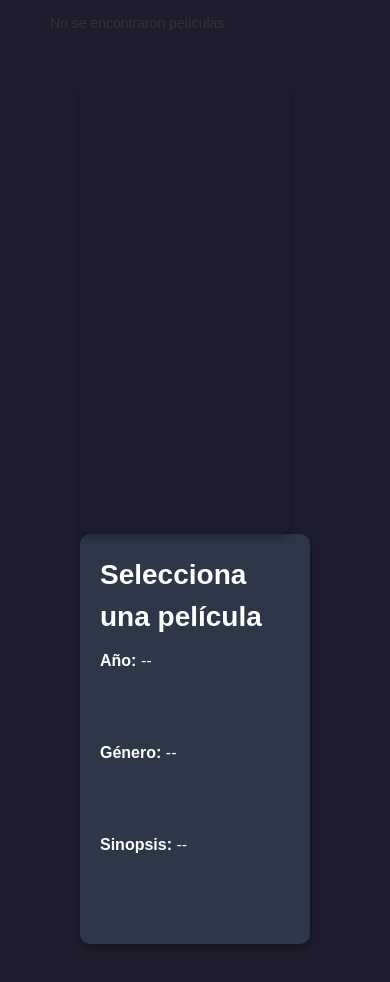
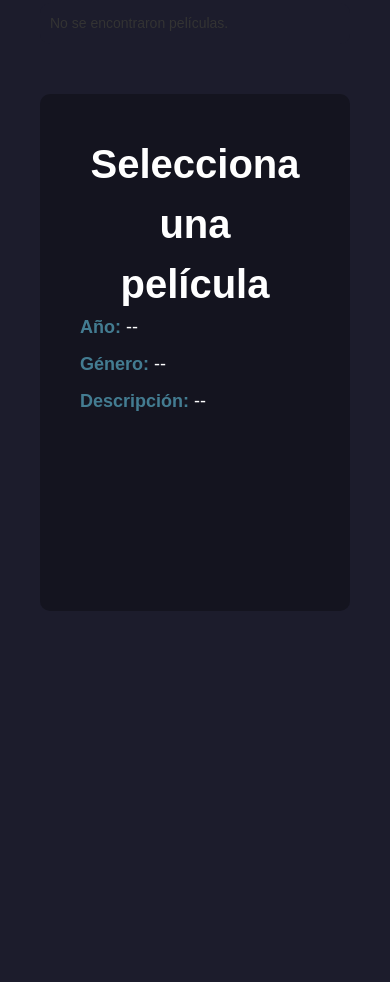
Before and after one commit to LaiaFerrerMartinez/JavaScript, a website: page 09 - Log In/Front/index.html in a window 390 px wide. Shown: the part 876-1858 px from the top of the page. After the commit the page ends 1587 px from the top, so only its background shows below. Drawn offline with Linux system fonts and the light colour scheme; no server answers.

Commit message:
Add files via upload

```diff
--- a/09 - Log In/Front/index.html
+++ b/09 - Log In/Front/index.html
@@ -77,17 +77,23 @@
         <p id="mensaje-estado" style="display: none;">No se encontraron películas con los criterios seleccionados.</p>
 
         <section id="seccion-trailer">
-            <div class="trailer-left">
-              <iframe id="trailer-video" width="560" height="315" frameborder="0" allow="accelerometer; autoplay; encrypted-media; gyroscope; picture-in-picture" allowfullscreen></iframe>
+            <div id="trailer-container">
+
+                    <h2 id="movie-title">Selecciona una película</h2>
+                    <p><strong>Año:</strong> <span id="movie-year">--</span></p>
+                    <p><strong>Género:</strong> <span id="movie-genre">--</span></p>
+                    <p><strong>Descripción:</strong> <span id="movie-synopsis">--</span></p>
+
+
+                <div class="trailer-right">
+                    <iframe id="trailer-video" width="100%" height=auto frameborder="0"
+                            allow="accelerometer; autoplay; encrypted-media; gyroscope; picture-in-picture"
+                            allowfullscreen></iframe>
+                </div>
             </div>
+        </section>
 
-            <div class="trailer-right">
-              <h2 id="movie-title">Selecciona una película</h2>
-              <p><strong>Año:</strong> <span id="movie-year">--</span></p>
-              <p><strong>Género:</strong> <span id="movie-genre">--</span></p>
-              <p><strong>Sinopsis:</strong> <span id="movie-synopsis">--</span></p>
-            </div>
-          </section>
+
 
 
     </main>
--- a/09 - Log In/Front/main.css
+++ b/09 - Log In/Front/main.css
@@ -548,138 +548,57 @@ ul#peliculas-favoritas li:hover {
     object-fit: cover; /* Ajusta la imagen sin distorsión */
     border-radius: 8px; /* Opcional: bordes redondeados */
 }
-
-#trailers-section {
+#seccion-trailer {
     padding: 40px 20px;
-    margin: 0 auto; /* Centra la sección completa */
-    background-color: #1a202c;
+    background-color: #14141f;
     color: white;
     text-align: center;
-    max-width: 1200px; /* Limita el ancho de la sección */
-    border-radius: 10px; /* Opcional: agrega bordes redondeados */
+    max-width: 1200px;
+    margin: 50px auto;
+    border-radius: 10px;
+    margin-bottom: 100px;
 }
 
-  #trailers-section h2 {
-    font-size: 24px;
-    margin-bottom: 20px;
-    color: #6ad0ed8e;
-    text-transform: uppercase;
-    font-weight: bold;
-    letter-spacing: 2px;
+#trailer-container {
+    display: absolute;
+    justify-content: space-between;
+    justify-content: center; /* Alinea los elementos verticalmente al centro */
+    height: 100%;
 }
 
-  #trailers-container {
-    display: grid;
-    grid-template-columns: repeat(auto-fill, minmax(250px, 1fr));
-    gap: 20px;
-    margin: 0 auto; /* Centrado del contenedor de trailers */
-    max-width: 1000px; /* Limita el ancho máximo de las cards */
+#trailer-texto h2, p {
+    margin-bottom: 10px;
+    text-align: left;
+    flex-direction: column;
+
 }
 
-  .trailer-card {
-    background-color: #2d3748;
-    padding: 20px;
-    border-radius: 15px; /* Bordes más redondeados para un efecto más estético */
-    box-shadow: 0px 4px 10px rgba(0, 0, 0, 0.3);
-    transition: transform 0.3s ease; /* Agrega un poco de animación en el hover */
+#trailer-container h2 {
+    font-size: 40px;
+    font-weight: bold;
+    color: white;
 }
 
-  .trailer-card:hover {
-    transform: scale(1.05); /* Efecto de ampliación suave */
+#trailer-container p {
+    font-size: 18px;
 }
 
-  .trailer-card img {
-    width: 100%;
-    border-radius: 10px;
-    cursor: pointer;
-    transition: transform 0.3s ease;
+strong {
+    color: #6ad0ed8e; /* Un color llamativo para las etiquetas como Año, Género, etc. */
 }
 
-  .trailer-card img:hover {
-    transform: scale(1.05);
+.trailer-right {
+    padding: 20px;
+
 }
 
-  .trailer-card h3 {
-    font-size: 18px;
-    margin-top: 10px;
-    font-weight: bold;
-    color: #fff;
-  }
-
-  .trailer-card button {
-    margin-top: 10px;
-    background-color: white;
-    color: #000;
-    padding: 10px;
-    border: none;
-    border-radius: 5px;
-    cursor: pointer;
-    font-weight: bold;
-    transition: background-color 0.3s ease;
-  }
-
-  .trailer-card button:hover {
-    background-color: white;
-  }
-
-  #movie-trailer {
-    display: flex;
-    justify-content: center; /* Centra el contenido horizontalmente */
-    align-items: flex-start;
-    padding: 40px 20px;
-    background-color: #1a202c;
-    color: white;
-    margin: 40px auto; /* Centra la sección con margen superior e inferior */
-    max-width: 1200px; /* Limita el ancho de la sección */
-    border-radius: 15px; /* Bordes redondeados para una mejor apariencia */
-  }
-
-  .trailer-left {
-    flex: 1;
-    margin-right: 20px;
-    display: flex;
+#trailer-video {
+    height: 500px; /* Ajusta la altura a un valor fijo en píxeles */
+    width: 1100px; /* El video ocupará todo el ancho del contenedor */
+    border-radius: 10px;
     justify-content: center;
 }
 
-  .trailer-left iframe {
-    width: 100%;
-    max-width: 800px; /* Ancho máximo para el video */
-    height: 450px; /* Altura ajustada */
-    border-radius: 10px;
-    box-shadow: 0px 4px 10px rgba(0, 0, 0, 0.3);
-  }
-
-  .trailer-right {
-    flex: 1;
-    background-color: #2d3748;
-    padding: 20px;
-    border-radius: 10px;
-    box-shadow: 0px 4px 10px rgba(0, 0, 0, 0.3);
-    color: #fff;
-    text-align: left;
-    display: flex;
-    flex-direction: column;
-    justify-content: space-between;
-    height: 410px; /* Establecer una altura fija igual a la del iframe */
-    max-height: 410px; /* Asegura que no crezca más de lo deseado */
-  }
-
-  .trailer-right h2 {
-    font-size: 28px;
-    margin-bottom: 10px;
-    color: white;
-  }
-
-  .trailer-right p {
-    font-size: 16px;
-    line-height: 1.6;
-    flex-grow: 1;
-  }
-
-  .trailer-right p strong {
-    font-weight: bold;
-    color: white;
-  }
 
 
 
@@ -818,6 +737,10 @@ ul#peliculas-favoritas li:hover {
         width: 100%;
     }
 
+    #trailer-video {
+        height: 400px; /* Ajusta la altura a un valor fijo en píxeles */
+        width: 880px; /* El video ocupará todo el ancho del contenedor */
+    }
 }
 @media (max-width: 1200px) {
     main {
@@ -848,6 +771,7 @@ ul#peliculas-favoritas li:hover {
     #extras a {
         width: 100%;
     }
+
 
 
 }
@@ -917,6 +841,18 @@ ul#peliculas-favoritas li:hover {
 
     #extras a {
         width: 100%;
+    }
+
+    #trailer-video {
+        height: 300px; /* Ajusta la altura a un valor fijo en píxeles */
+        width: 660px; /* El video ocupará todo el ancho del contenedor */
+    }
+}
+
+@media (max-width: 820px) {
+    #trailer-video {
+        height: 200px; /* Ajusta la altura a un valor fijo en píxeles */
+        width: 550px; /* El video ocupará todo el ancho del contenedor */
     }
 }
 
@@ -1008,6 +944,11 @@ ul#peliculas-favoritas li:hover {
 
     #extras a {
         width: 100%;
+    }
+
+    #trailer-video {
+        height: 200px; /* Ajusta la altura a un valor fijo en píxeles */
+        width: 330px; /* El video ocupará todo el ancho del contenedor */
     }
 
 }
@@ -1110,12 +1051,25 @@ ul#peliculas-favoritas li:hover {
     #extras a {
         width: 100%;
     }
+
+    #trailer-video {
+        height: 100px; /* Ajusta la altura a un valor fijo en píxeles */
+        width: 190px; /* El video ocupará todo el ancho del contenedor */
+    }
+}
+
+@media (max-width: 350px) {
+    #trailer-video {
+        height: 90px; /* Ajusta la altura a un valor fijo en píxeles */
+        width: 130px; /* El video ocupará todo el ancho del contenedor */
+    }
 }
 @media (max-width: 200px) {
     .imagenes{
         height: 200px;
         width: 100%;
     }
+
 }
 @media (max-width: 1399px) {
     #foto-usuario {
```
Lines whose indentation alone changed are shown as unchanged.
